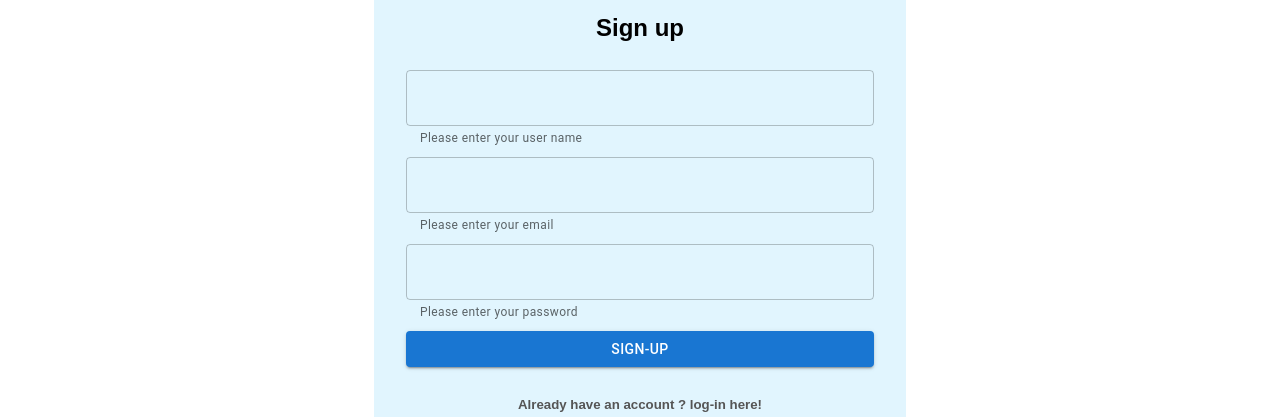
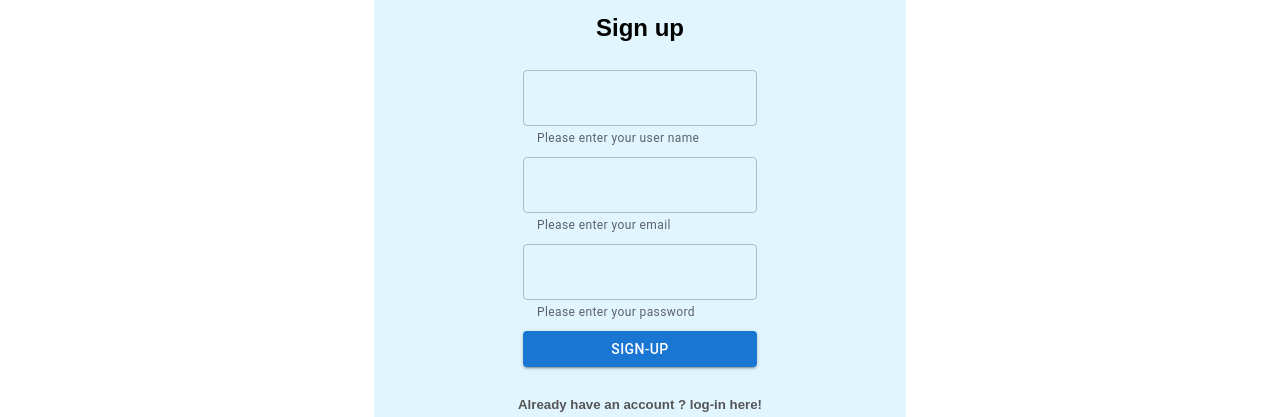
Before and after one commit to ZelalemGH/book-finder-app, a React (Create React App) app: page /signup in a window 1280 px wide. Shown: the part 437-854 px from the top of the page. Built offline with nearby package versions, Linux system fonts and the light colour scheme; no server answers.

Commit message:
Styling register CSS

```diff
--- a/src/components/RegisterFolder/Register.js
+++ b/src/components/RegisterFolder/Register.js
@@ -82,30 +82,37 @@ function Register() {
           <StyledContainer>
             <h2 className="Styled-Sign-up-text">Sign up</h2>
             <TextField
+              style={{ width: "50%", margin: "0 auto" }}
               helperText="Please enter your user name"
               type="email"
               onChange={(e) => setUserName(e.target.value)}
             />
             <TextField
+              style={{ width: "50%", margin: "0 auto" }}
               helperText="Please enter your email"
               type="email"
               onChange={(e) => setEmail(e.target.value)}
             />
             <TextField
+              style={{ width: "50%", margin: "0 auto" }}
               helperText="Please enter your password "
               type="password"
               onChange={(e) => setPassword(e.target.value)}
             />
-            <Button onClick={handleSignup} variant="contained">
+            <Button
+              style={{ width: "50%", margin: "0 auto" }}
+              onClick={handleSignup}
+              variant="contained"
+            >
               Sign-up
             </Button>
             <h5>Already have an account ? log-in here!</h5>
             <Button
+              onClick={handleLogIn}
               variant="contained"
               style={{ margin: "0 auto" }}
-              onClick={handleLogIn}
             >
-              log-in
+              Log-in
             </Button>
           </StyledContainer>
         </FormControl>
```
